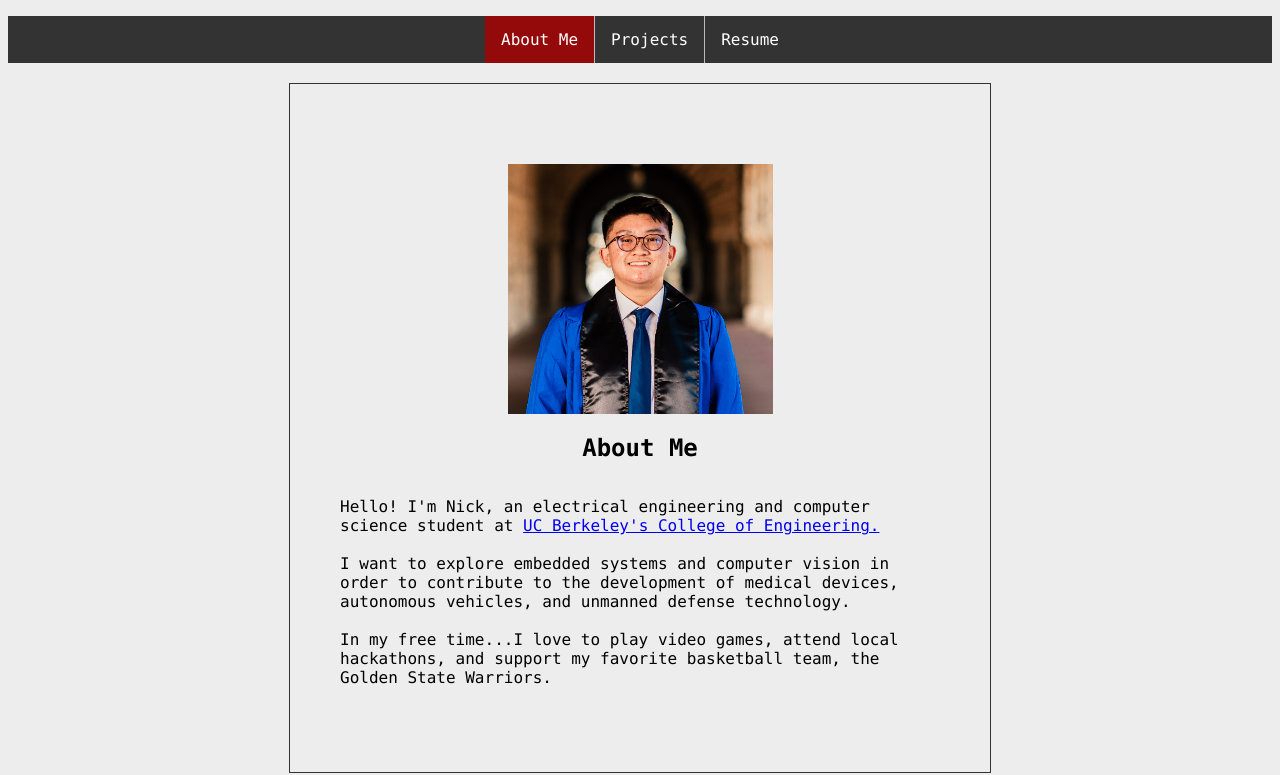
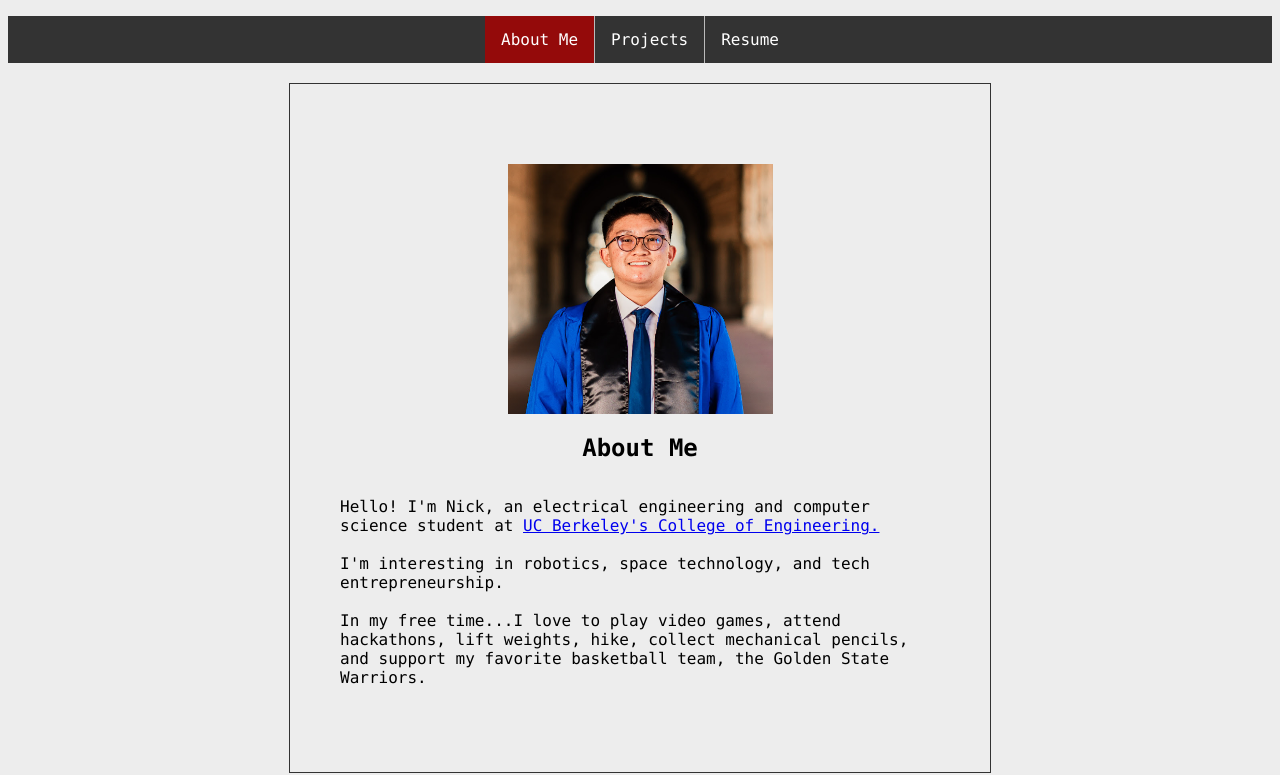
Before and after one commit to nickkbuii/nickkbuii.github.io, a plain HTML site: page index.html in a window 1280 px wide. Shown: the part 105-880 px from the top of the page. Drawn offline with Linux system fonts and the light colour scheme.

Commit message:
summary edit

```diff
--- a/index.html
+++ b/index.html
@@ -36,10 +36,8 @@
         <h2>About Me</h2>
       </div>
       <p>Hello! I'm Nick, an electrical engineering and computer science student at <a
-          href="https://engineering.berkeley.edu/">UC Berkeley's College of Engineering.</a><br><br>I want to explore
-        embedded systems and computer vision in order to contribute to the development of medical devices, autonomous
-        vehicles, and unmanned defense technology.<br><br>In my free
-        time...I love to play video games, attend local hackathons, and support my
+          href="https://engineering.berkeley.edu/">UC Berkeley's College of Engineering.</a><br><br>I'm interesting in robotics, space technology, and tech entrepreneurship.<br><br>In my free
+        time...I love to play video games, attend hackathons, lift weights, hike, collect mechanical pencils, and support my
         favorite basketball team, the Golden State Warriors. <br><br></p>
     </div>
 
```
